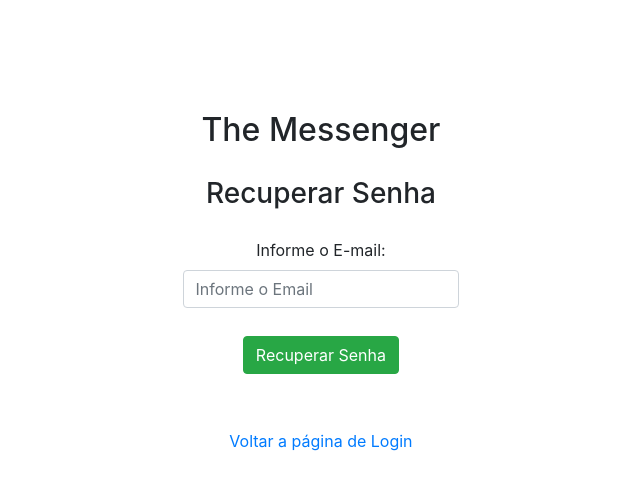
After one commit to lesniovski/the-messenger, a Django app: page /recovery_pass in a window 1280 px wide. The commit adds this page. Shown: the top 490 px of the page, without its empty margins (306-946 px from the left). Run offline with Django 3.2, Linux system fonts and the light colour scheme; some libraries are stand-ins or nearby versions.

Commit message:
Criado pagina recuperar senha
Desenvolvido HTML com rotas para recuperacao de senha

Nenhuma dependencia tecnica

```diff
--- a/app/templates/login.html
+++ b/app/templates/login.html
@@ -34,7 +34,7 @@
                         </a>
                     </div>
                     <div class="text-center" style="margin-top: 20%;">
-                        <a href="/">Recuperar Senha</a>
+                        <a href="/recovery_pass">Recuperar Senha</a>
                     </div>
                 </div>
             </div>
--- /dev/null
+++ b/app/templates/recovery_pass.html
@@ -0,0 +1,33 @@
+{% extends "base.html" %}
+
+{% block content %}
+
+<div class="container mt-4">
+    <form action="recovery_pass" method="post">{% csrf_token %}
+        <div class="row" style="margin-left: 35%; margin-top: 10%;">
+            <div class="col-5">
+                <h2 class="text-center">The Messenger</h2>
+                <h3 class="text-center" style="margin-top: 10%;">Recuperar Senha</h3>
+                <div>
+                    {% for message in msg %}
+                    <div class="alert alert-danger">
+                        <strong>Erro!</strong> {{ message }}
+                </div>
+                {% endfor %}
+
+                <div class="form-group; text-center" style="margin-top: 10%;">
+                    <label for="email">Informe o E-mail:</label>
+                    <input type="email", class="form-control" id="email" name="email" placeholder="Informe o Email">
+                </div>
+                <div class="text-center" style="margin-top: 10%;">
+                <button type="submit" class="btn btn-success">Recuperar Senha</button>
+                </div>
+                <div class="text-center" style="margin-top: 20%;">
+                    <a href="/">Voltar a página de Login</a>
+                </div>
+            </div>
+        </div>
+    </form>
+</div>
+
+{% endblock content %}
--- a/app/templates/register.html
+++ b/app/templates/register.html
@@ -3,7 +3,7 @@
 {% block content %}
 
 <div class="container mt-4">
-    <form action="register_submit" method="post">{% csrf_token %}
+    <form action="submit_register" method="post">{% csrf_token %}
         <div class="row" style="margin-left: 35%; margin-top: 10%;">
             <div class="col-5">
                 <h2 class="text-center">The Messenger</h2>
@@ -21,7 +21,7 @@
                 </div>
                 <div class="form-group">
                     <label for="email">Email:</label>
-                    <input type="text", class="form-control" id="email" name="email" placeholder="Email">
+                    <input type="email", class="form-control" id="email" name="email" placeholder="Email">
                 </div>
                 <div class="form-group">
                     <label for="first_name:">Nome:</label>
--- a/app/views.py
+++ b/app/views.py
@@ -36,11 +36,10 @@ def submit_login(request):
     return redirect('/')
 
 @csrf_protect
-def register(request):
+def submit_register(request):
     data = {}
     data['msg'] = []
     if request.method == 'POST':
-        print('Passei aqui!')
         username = request.POST.get('username')
         first_name = request.POST.get('first_name')
         last_name = request.POST.get('last_name')
@@ -56,16 +55,19 @@ def register(request):
             val_email = User.objects.filter(email=email)
             if (len(val_username) > 0):
                 data['msg'].append('usuário já cadastrado!')
-                return render(request, 'register.html', data)
+                print("teste")
+                x = 1
             if (len(val_email) > 0):
                 data['msg'].append('E-mail já cadastrado!')
-                return render(request, 'register.html', data)
+                x = 1
         except:
             data['msg'].append('Erro ao verificar usuário ou email!')
             return render(request, 'register.html', data)
 
         if (password != rpassword):
             data['msg'].append('Senhas não conferem')
+            x = 1
+        if (x > 0):
             return render(request,'register.html', data)
         try:
             user = User(is_superuser=is_superuser,
@@ -85,6 +87,11 @@ def register(request):
             return render(request,'register.html', data)
     else:
         return render(request, 'register.html', data)
+
+def register(request):
+    print("teste register")
     return render(request, 'register.html')
-#def register(request):
-    #return render(request, 'register.html')
+
+@csrf_protect
+def recovery_pass(request):
+    return render(request, 'recovery_pass.html')
--- a/project/urls.py
+++ b/project/urls.py
@@ -21,6 +21,8 @@ from django.conf.urls import url
 urlpatterns = [
     url(r'^admin/', admin.site.urls),
     url(r'^$', views.login_user, name='login'),
+    url(r'^submit_register', views.submit_register, name='submit_register'),
+    url(r'^recovery_pass', views.recovery_pass, name='recovery_pass'),
     url(r'^submit', views.submit_login, name='submit_login'),
     url(r'^index', views.index, name='index'),
     url(r'^logout', views.logout_user, name='logout'),
```
